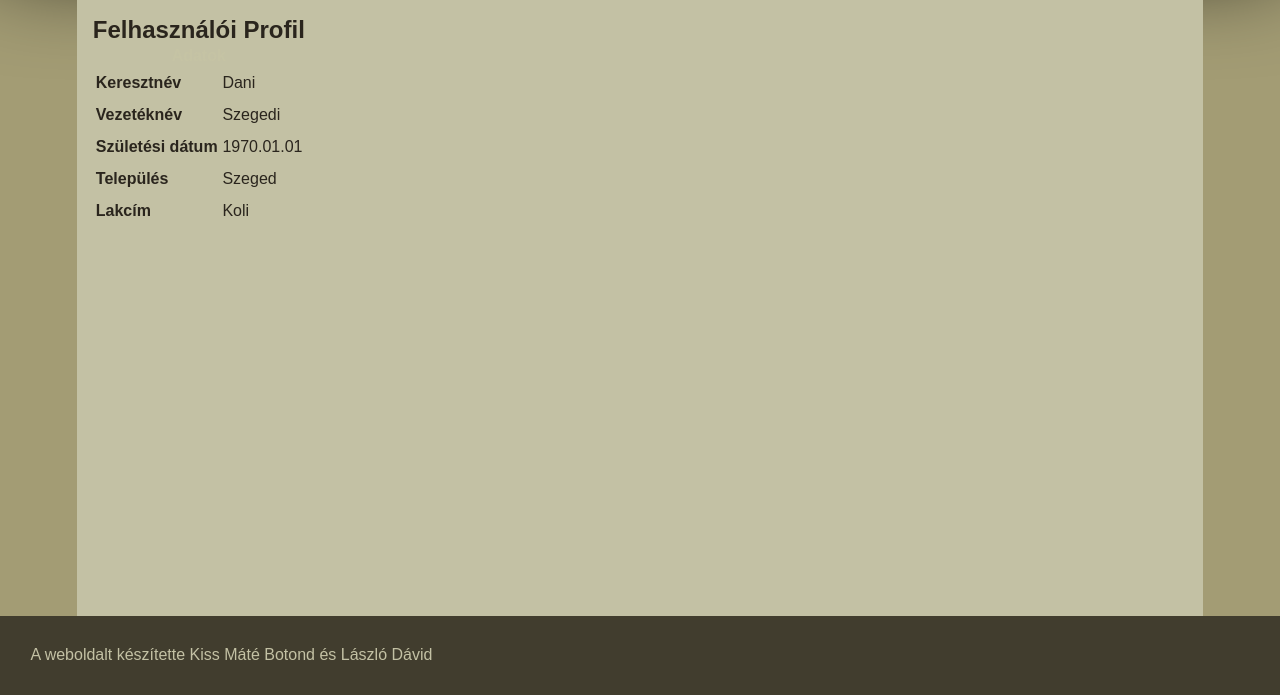
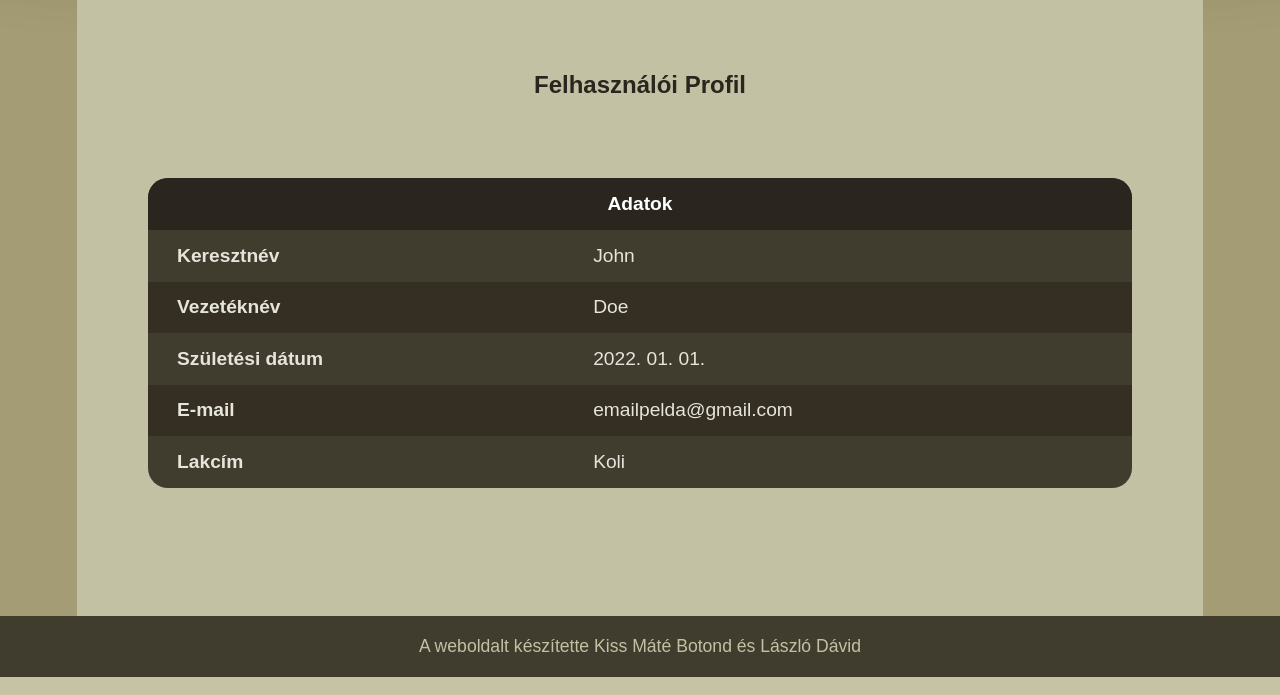
Before and after one commit to kmatebotond/webterv, a PHP site: page /html/profil.html in a window 1280 px wide. Shown: the part 237-932 px from the top of the page. Run offline with PHP 8.4, Linux system fonts and the light colour scheme.

Commit message:
aaaaaaaa

```diff
--- a/css/style.css
+++ b/css/style.css
@@ -3,12 +3,67 @@
     font-family: Arial, Helvetica, sans-serif;
     color: #c5c3a4;
 }
-p, h2, b, label, input{
+p, h2, b, label, input, strong, tr{
     color: #2a251d;
 }
-h2 {
-    display: inline;
+tr > th{
+    color: white;
+    background-color: #2a251e;
+}
+td, th{
+    padding:1.5% 3%;
+}
+tr, table{
+    border-radius: 20px;
+    position: center;
 
+}
+table td, table b{
+    color: #e7e5db;
+}
+.paros{
+    background-color: #342e23;
+}
+table{
+    font-size:1.2em;
+    border-collapse: collapse;
+    background-color: #413d2e;
+    margin-top:25px;
+    overflow: hidden;
+    width:90%;
+
+    margin-right: auto;
+    margin-left: auto;
+
+}
+#profil h2{
+    padding:5%;
+}
+#rolunk{
+    padding: 25px 0 50px 0;
+}
+main h2{
+
+    margin:0;
+    color: #2a251d;
+    text-align: center;
+}
+#rolunk p{
+    padding:5px 6%;
+    font-size: 1.3rem;
+
+}
+#rolunk h2{
+    padding:5%;
+    text-align: center;
+}
+hr{
+    margin:5% 0;
+    height: 2px;
+    width:100%;
+    background-color: #413d2e;
+    border:none;
+    border-radius: 1px;
 }
 li{
     color: black;
@@ -67,6 +122,11 @@ body{
 body, main{
     min-height: 73vh;
 }
+#navbar{
+    position: -webkit-sticky;
+    position: sticky;
+    top: 0;
+}
 nav {
 
     background-color: #423d2d;
@@ -92,17 +152,16 @@ main{
     overflow: hidden;
     display: block;
 }
-/* Page content */
+
 .content {
     padding: 16px;
 }
-/* The sticky class is added to the navbar with JS when it reaches its scroll position */
 .sticky {
-    position: fixed;
+    position: -webkit-sticky;
+    position: sticky;
     top: 0;
     width: 100%;
 }
-/* Add some top padding to the page content to prevent sudden quick movement (as the navigation bar gets a new position at the top of the page (position:fixed and top:0) */
 .sticky + aside {
    padding:100px;
 }
@@ -129,10 +188,12 @@ nav a.active {
     background-color: #342e22;
 }
 footer {
+    text-align: center;
     float: none;
-    padding: 1.9em;
+    padding: 20px;
     color: #c3c1a4;
     background: #413d2e;
+    font-size: 1.1rem;
 }
 a:hover{
     transform: scale(1.1);
--- a/html/profil.html
+++ b/html/profil.html
@@ -6,7 +6,6 @@
     <meta charset="UTF-8"/>
     <link rel="stylesheet" href="../css/style.css">
 </head>
-
 <body>
 <div class="top">
     <header>
@@ -16,8 +15,10 @@
         </div>
         <h4>Olcsóbb, mint gondolnád!</h4>
     </header>
+</div>
 <nav id="navbar">
     <b>
+        <div class="sticky">
             <a class="bal" href="fooldal.html">Kezdőoldal</a>
             <a class="active bal" href="profil.html">Profil</a>
             <a class="bal"  href="rolunk.html">Rólunk</a>
@@ -26,14 +27,15 @@
                 <a  class="jobb" href="regisztracio.html">Regisztráció</a>
                 <a class="jobb" href="bejelentkezes.html">Bejelentkezés</a>
             </div>
+        </div>
     </b>
 </nav>
-    </div>
 
 <main>
     <div id="profil">
         <h2>Felhasználói Profil</h2>
         <table>
+
             <tr>
                 <th colspan="2">Adatok</th>
             </tr>
@@ -41,49 +43,40 @@
                 <td>
                     <b>Keresztnév</b>
                 </td>
-            <td>
-              <p> Dani</p>
-            </td>
+                <td> John</td>
             </tr>
-          <tr>
+            <tr class="paros">
                 <td>
                     <b>Vezetéknév</b>
                 </td>
-            <td>
-              <p> Szegedi</p>
-            </td>
+                <td> Doe</td>
             </tr>
             <tr>
                 <td>
                     <b>Születési dátum</b>
                 </td>
+                <td>2022. 01. 01.</td>
+            </tr>
+            <tr class="paros">
                 <td>
-              <p> 1970.01.01</p>
+                    <b>E-mail</b>
                 </td>
-          </tr>
-          <tr>
-            <td>
-              <b>Település</b>
-            </td>
-            <td>
-              <p> Szeged</p>
-            </td>
+                <td>emailpelda@gmail.com</td>
             </tr>
             <tr>
                 <td>
                     <b>Lakcím</b>
                 </td>
-            <td>
-              <p> Koli</p>
-            </td>
+                <td>Koli</td>
             </tr>
         </table>
+
     </div>
+
+
 </main>
-
 <footer>
     A weboldalt készítette Kiss Máté Botond és László Dávid
 </footer>
-    <script src="../js/sticky.js"></script>
 </body>
 </html>
```
Lines whose indentation alone changed are shown as unchanged.
